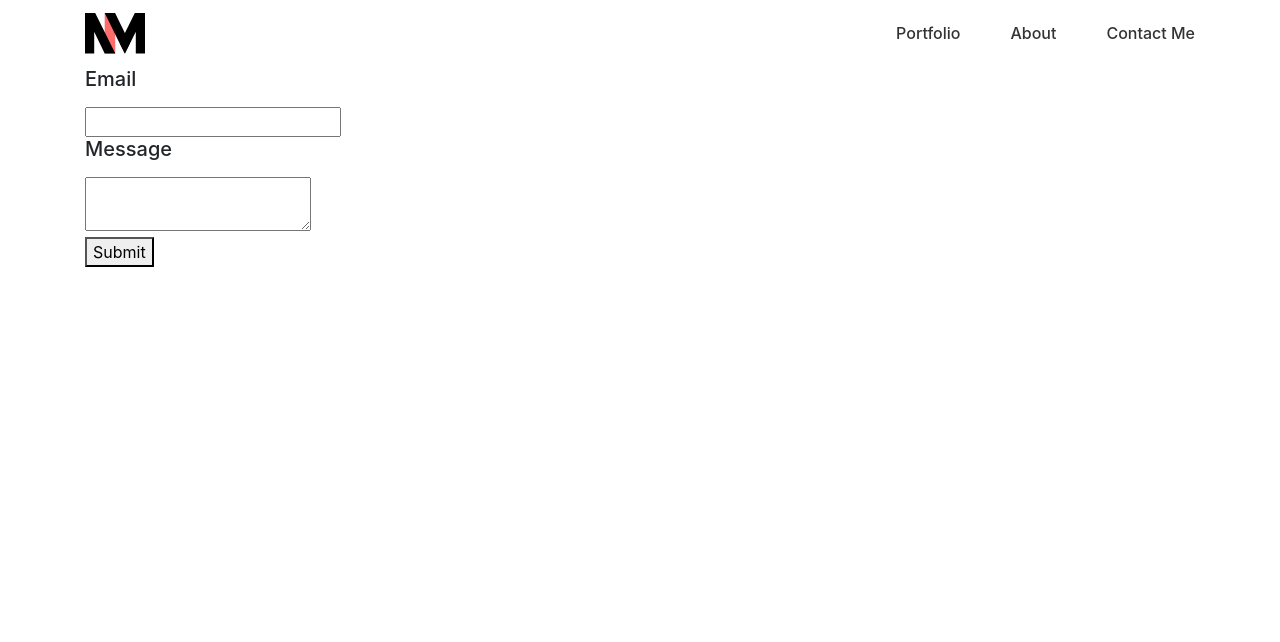
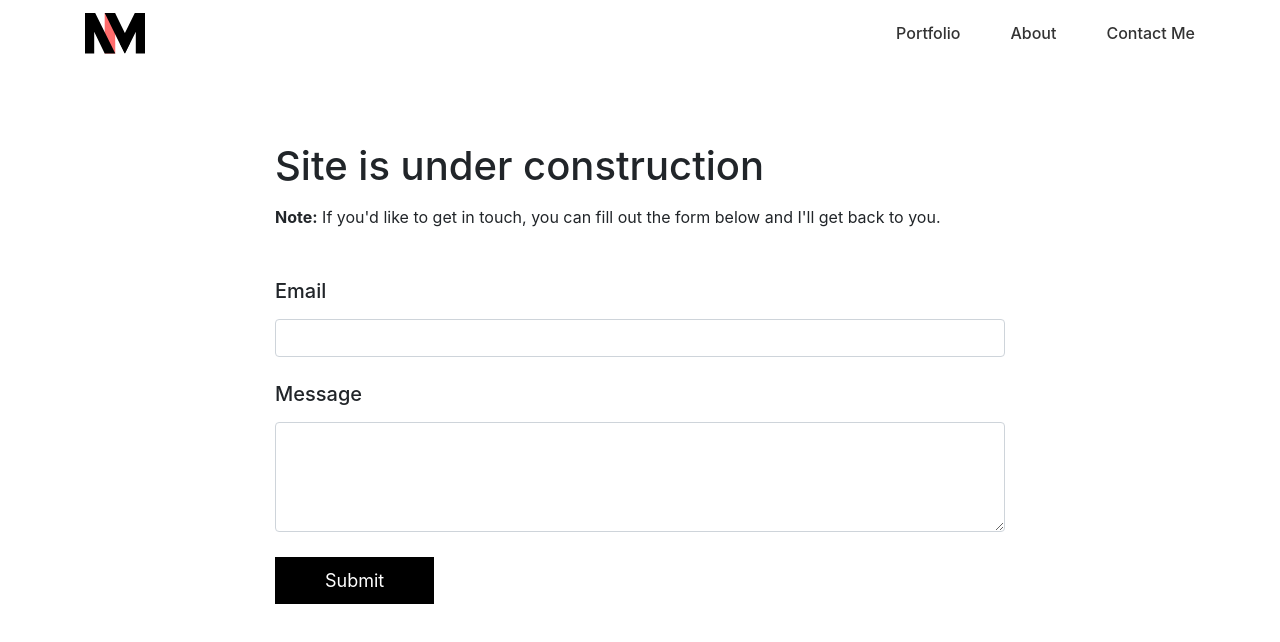
Before and after one commit to nmakuch/nmakuch-portfolio, a Next.js app: page / in a window 1280 px wide. Shown: the top 642 px of the page. Built offline with nearby package versions, Linux system fonts and the light colour scheme.

Commit message:
site is under construction

```diff
--- a/components/Layout.js
+++ b/components/Layout.js
@@ -2,7 +2,7 @@
 /** @jsx jsx */
 
 import React from "react";
-import { jsx, css, Global } from "@emotion/core";
+import { jsx, Global } from "@emotion/core";
 import NavBar from "../components/NavBar";
 import Head from "next/head";
 
--- a/pages/index.js
+++ b/pages/index.js
@@ -1,5 +1,36 @@
-import React, { useState } from "react";
+// this comment tells babel to convert jsx to calls to a function called jsx instead of React.createElement
+/** @jsx jsx */
+
+import { jsx, css } from "@emotion/core";
+import { useState } from "react";
 import Layout from "../components/Layout";
+
+const homeStyles = css`
+  h1 {
+    margin-bottom: 15px;
+  }
+
+  p {
+    margin-bottom: 50px;
+  }
+
+  button {
+    background: black;
+    color: white;
+    border: none;
+    padding: 10px 50px;
+    font-size: 18px;
+    margin-top: 25px;
+  }
+
+  .form-group {
+    margin-bottom: 25px;
+  }
+
+  section {
+    padding: 75px 25px;
+  }
+`;
 
 export default () => {
   const [status, setStatus] = useState({
@@ -59,32 +90,46 @@ export default () => {
   };
 
   return (
-    <Layout>
+    <Layout contentClass={homeStyles}>
       <main>
         <section>
           <div className="container">
             <div className="row">
-              <div className="col-md-12 col-sm-12">
+              <div className="col-md-8 offset-md-2 col-sm-12">
+                <div className="block">
+                  <h1>Site is under construction</h1>
+                  <p>
+                    <strong>Note:</strong> If you'd like to get in touch, you
+                    can fill out the form below and I'll get back to you.
+                  </p>
+                </div>
+              </div>
+            </div>
+            <div className="row">
+              <div className="col-md-8 offset-md-2 col-sm-12">
                 <div className="block">
                   <form onSubmit={handleOnSubmit}>
-                    <div>
+                    <div className="form-group">
                       <h5>
                         <label htmlFor="email">Email</label>
                       </h5>
                       <input
                         id="email"
                         type="email"
+                        className="form-control"
                         onChange={handleOnChange}
                         required
                         value={inputs.email}
                       />
                     </div>
-                    <div>
+                    <div className="form-group-2">
                       <h5>
                         <label htmlFor="message">Message</label>
                       </h5>
                       <textarea
                         id="message"
+                        className="form-control"
+                        rows="4"
                         onChange={handleOnChange}
                         required
                         value={inputs.message}
@@ -97,17 +142,17 @@ export default () => {
                           : "Submitted"
                         : "Submitting..."}
                     </button>
+                    {status.info.error && (
+                      <div className="error">Error: {status.info.msg}</div>
+                    )}
+                    {!status.info.error && status.info.msg && (
+                      <div className="success">{status.info.msg}</div>
+                    )}
                   </form>
                 </div>
               </div>
             </div>
           </div>
-          {status.info.error && (
-            <div className="error">Error: {status.info.msg}</div>
-          )}
-          {!status.info.error && status.info.msg && (
-            <div className="success">{status.info.msg}</div>
-          )}
         </section>
       </main>
     </Layout>
```
Also changed, not shown: 1 other file (tests, documents, lock files or other folders).
